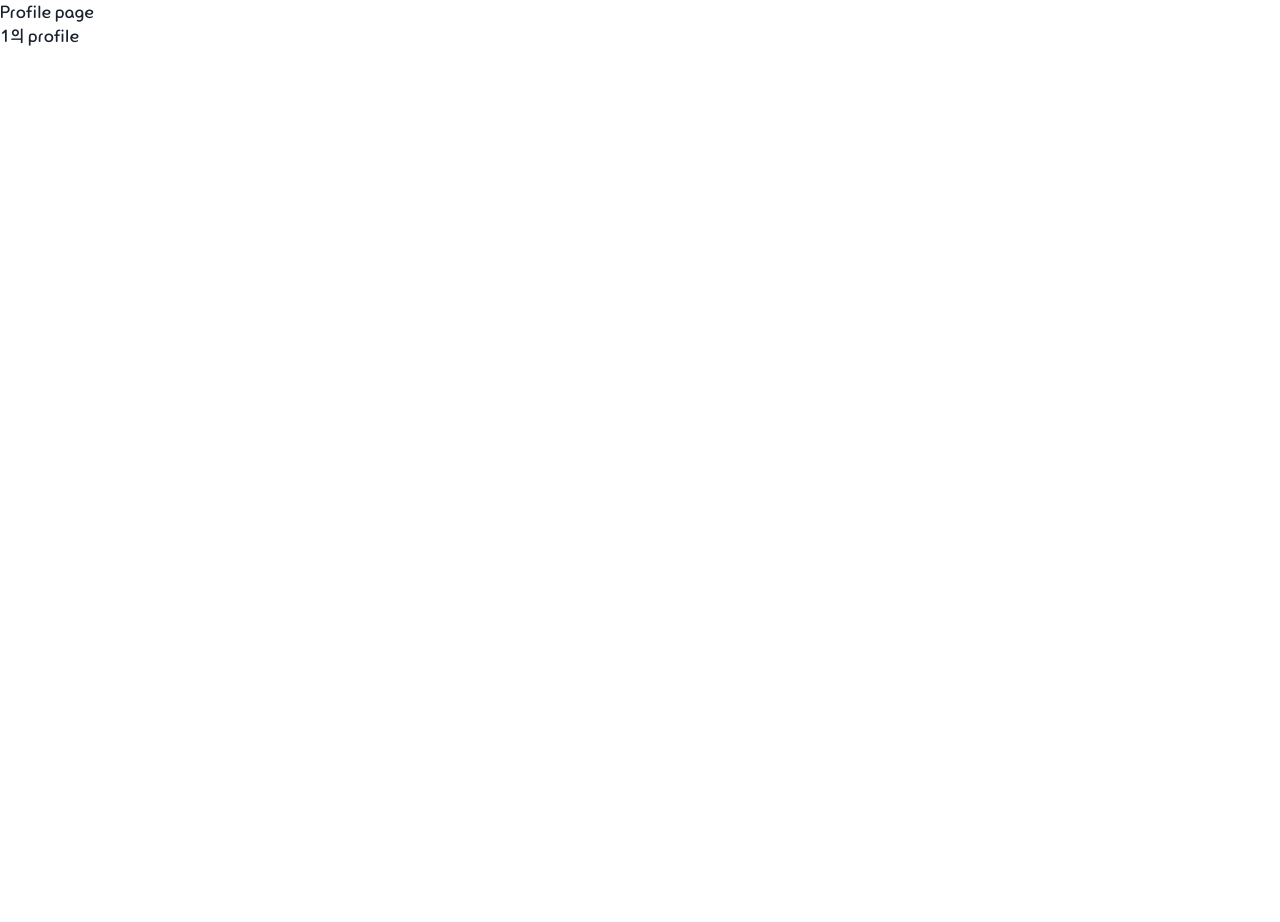
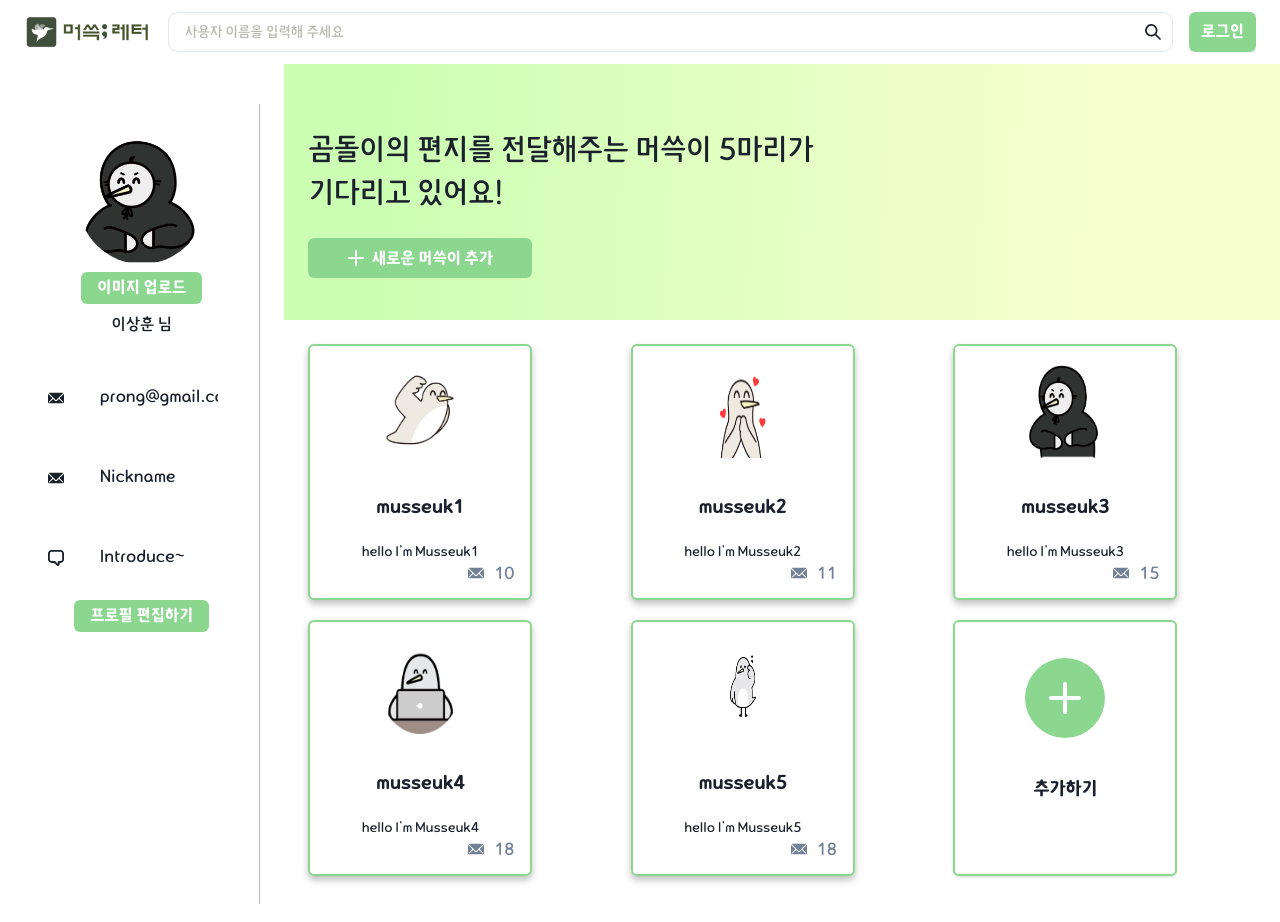
Before and after one commit to prgrms-fe-devcourse/FEDC4_MUSSEUK_LETTER_Donggeun, a React (Vite) app: page /profile/1 in a window 1280 px wide. Shown: the top 922 px of the page. Before the commit the page ends 800 px from the top, so only its background shows below. Built offline with nearby package versions, Linux system fonts and the light colour scheme; no server answers.

Commit message:
feat: Profile page ui

```diff
--- a/src/pages/Profile/index.tsx
+++ b/src/pages/Profile/index.tsx
@@ -1,11 +1,92 @@
-import { useParams } from 'react-router-dom';
+import Header from '@/components/Header';
+import MusseukCard from './components/MusseukCard';
+import { Grid, GridItem, Card, CardHeader, CardBody, Circle, Heading, Stack, Text, Button } from '@chakra-ui/react';
+import { AddIcon } from '@chakra-ui/icons';
+import defaultMusseuk from '@/assets/images/musseuk_default.png';
+import hearttMusseuk from '@/assets/images/musseuk_heart.png';
+import hoodMusseuk from '@/assets/images/musseuk_hood.png';
+import labtopMusseuk from '@/assets/images/musseuk_labtop.png';
+import semicolonMusseuk from '@/assets/images/musseuk_semicolon.png';
+import ProfileBar from './components/ProfileBar';
+
+const AddCard = () => {
+  return (
+    <Card w={56} h={64} p={4} textAlign={'center'} align={'center'} border={'2px'} borderColor={'green01'}>
+      <CardHeader>
+        <Circle cursor={'pointer'} size="5rem" bg={'green01'} justifyContent="center" m={0} display={'inline-flex'}>
+          <AddIcon color={'white'} boxSize={8} />
+        </Circle>
+      </CardHeader>
+      <CardBody>
+        <Heading fontSize="lg">추가하기</Heading>
+      </CardBody>
+    </Card>
+  );
+};
 
 const Profile = () => {
-  const { userId } = useParams();
+  const userName = '곰돌이';
+  const musseuk_default = [
+    {
+      id: 1,
+      imgUrl: defaultMusseuk,
+      musseukName: 'musseuk1',
+      musseukContent: "hello I'm Musseuk1",
+      letter: 10
+    },
+    {
+      id: 2,
+      imgUrl: hearttMusseuk,
+      musseukName: 'musseuk2',
+      musseukContent: "hello I'm Musseuk2",
+      letter: 11
+    },
+    {
+      id: 3,
+      imgUrl: hoodMusseuk,
+      musseukName: 'musseuk3',
+      musseukContent: "hello I'm Musseuk3",
+      letter: 15
+    },
+    {
+      id: 4,
+      imgUrl: labtopMusseuk,
+      musseukName: 'musseuk4',
+      musseukContent: "hello I'm Musseuk4",
+      letter: 18
+    },
+    {
+      id: 5,
+      imgUrl: semicolonMusseuk,
+      musseukName: 'musseuk5',
+      musseukContent: "hello I'm Musseuk5",
+      letter: 18
+    }
+  ];
   return (
     <>
-      <h1>Profile page</h1>
-      {userId}의 profile
+      <Header></Header>
+      <Grid bg={'bg0101'} h="100vh" templateAreas={`"nav main"`} gridTemplateColumns={'1fr 3.5fr'}>
+        <GridItem area={'nav'} px={6}>
+          <ProfileBar userName={'이상훈'} />
+        </GridItem>
+        <GridItem area={'main'} p={[6, 0]}>
+          <Stack w={'100%'} h={64} bg={'linear-gradient(93deg, #CCFFB4 10.51%, #F8FFCF 81.79%)'} px={6}>
+            <Text fontSize={'1.8rem'} mt={16} py={0} w={'32rem'}>
+              {userName}의 편지를 전달해주는 머쓱이 5마리가 기다리고 있어요!
+            </Text>
+            <Button leftIcon={<AddIcon />} w={56} bg={'green01'} color={'white'} mt={4}>
+              새로운 머쓱이 추가
+            </Button>
+          </Stack>
+          <Grid gridTemplateColumns="repeat(3, 1fr)" gap={5} p={6}>
+            {musseuk_default.map((card) => (
+              <MusseukCard cardInfo={card} key={card.id} />
+            ))}
+            <AddCard></AddCard>
+          </Grid>
+        </GridItem>
+      </Grid>
     </>
   );
 };
```
